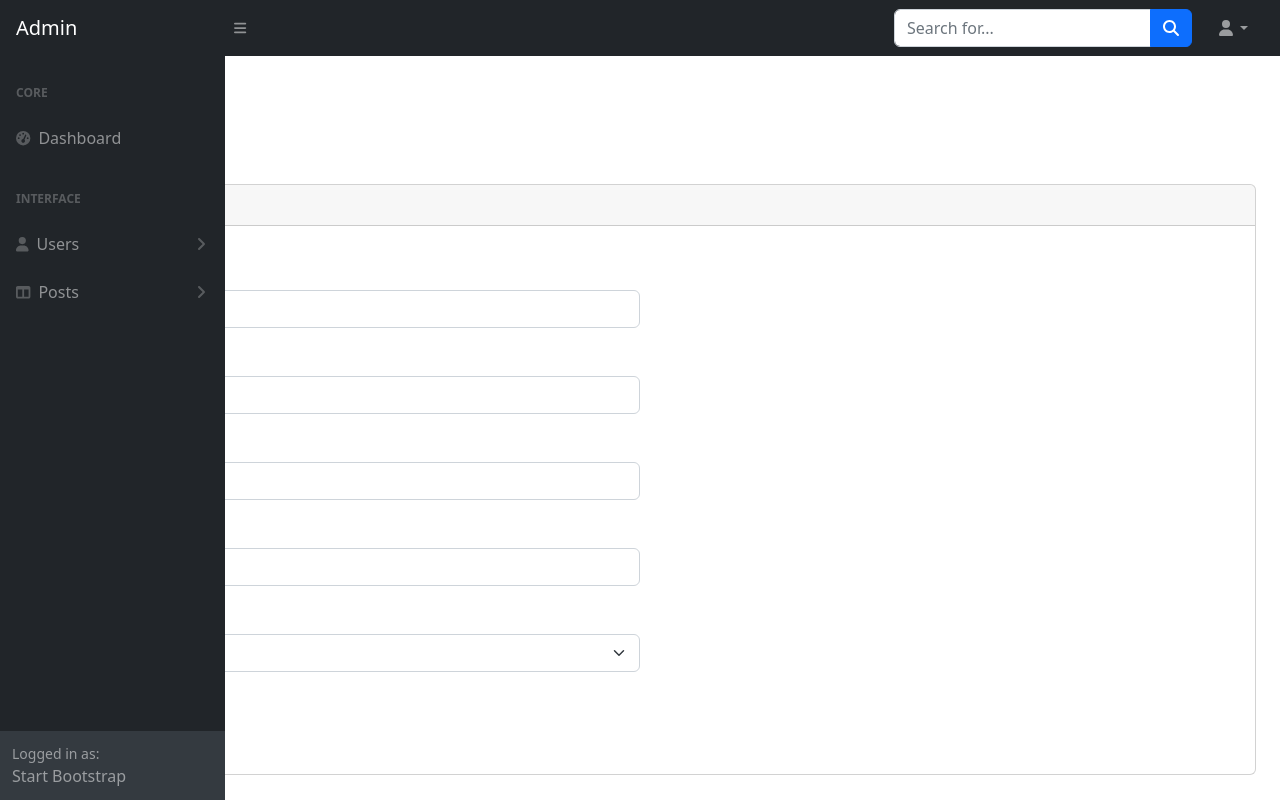
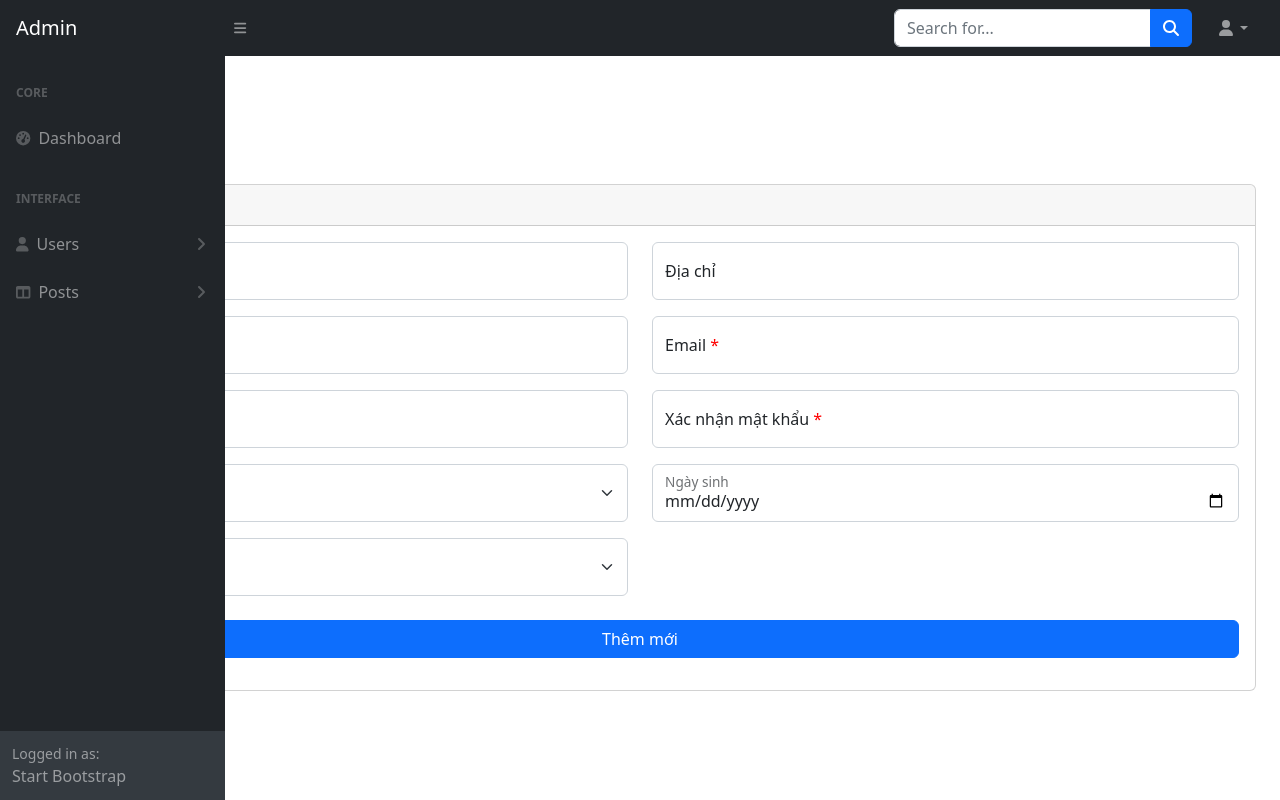
Before and after one commit to PhanVan-0011/website-eviet-front-end, a React (Create React App) app: page /user/add in a window 1280 px wide. Built offline with nearby package versions, Linux system fonts and the light colour scheme; sample sign-in values are in the browser's storage.

Commit message:
Update func User

```diff
--- a/src/components/Dashboard.js
+++ b/src/components/Dashboard.js
@@ -11,14 +11,14 @@ const Dashboard = () => {
     const dispatch = useDispatch();
     useEffect(() => {
         dispatch(actions.controlLoading(true)); // Bắt đầu loading
-        Promise.all([requestApi('/users', 'GET'), requestApi('/posts', 'GET')]).then((response) => {
+        Promise.all([requestApi('api/users', 'GET')]).then((response) => {
             setDashboardData({...dashboardData,
                 totalUser: response[0].data.total,
-                totalPost: response[1].data.total
+                // totalPost: response[1].data.total
             });
             dispatch(actions.controlLoading(false));
             console.log("User data: ", response[0].data);
-            console.log("Product data: ", response[1].data);
+            // console.log("Product data: ", response[1].data);
         }
         ).catch((error) => {
             dispatch(actions.controlLoading(false));
--- a/src/components/Login.js
+++ b/src/components/Login.js
@@ -28,7 +28,8 @@ const Login = () => {
             dispatch(actions.controlLoading(true)); // Bắt đầu loading
             requestApi('api/login', 'POST', loginData).then((response) => {
                 console.log("Login response: ", response);
-                localStorage.setItem('access_token', response.data.access_token); // Lưu token vào localStorage
+                localStorage.setItem('access_token', response.data.data.access_token); // Lưu token vào localStorage
+                console.log(localStorage.getItem('access_token'));
                 // localStorage.setItem('refresh_token', response.data.refresh_token);
                  // Lưu token vào localStorage
                  console.log("Login success: ");
--- a/src/components/user/UserAdd.js
+++ b/src/components/user/UserAdd.js
@@ -17,7 +17,7 @@ const UserAdd = () => {
     const handleSubmitForm = async (data) => {
        try {
          dispatch(actions.controlLoading(true));
-        const response = await requestApi('/users/create', 'POST', data);
+        const response = await requestApi('api/users/create', 'POST', data);
         dispatch(actions.controlLoading(false));
 
         toast.success("Create user success", { position: "top-right" , autoClose: 1000});
@@ -56,41 +56,152 @@ const UserAdd = () => {
                     <div className='card-body'>
                         <div className='mb-3 row'>
                             <form onSubmit={handleSubmit(handleSubmitForm)}>
+    <div className="row mb-3">
         <div className="col-md-6">
-                                    <div className="mb-3 mt-3">
-                                        <label htmlFor="firstName" className="form-label">Firstname</label>
-                                        <input {...register('firstName', {required: 'Firstname is required'})} type="text" className="form-control" id="firstName" placeholder="Enter firstname" />
-                                        {errors.firstName && <p style={{color: 'red'}}>{errors.firstName.message}</p>}
+            <div className="form-floating mb-3 mb-md-0">
+                <input
+                    className="form-control"
+                    id="inputName"
+                    {...register('name', { required: 'Tên người dùng là bắt buộc' })}
+                    placeholder="Nhập tên người dùng"
+                />
+                <label htmlFor="inputName">
+                    Tên người dùng <span style={{color: 'red'}}>*</span>
+                </label>
+                {errors.name && <div className="text-danger">{errors.name.message}</div>}
             </div>
-                                    <div className="mb-3">
-                                        <label htmlFor="lastName" className="form-label">Lastname</label>
-                                        <input {...register('lastName', {required: 'Lastname is required'})} type="text" className="form-control" id="lastName" placeholder="Enter lastname" />
-                                         {errors.lastName && <p style={{color: 'red'}}>{errors.lastName.message}</p>}
         </div>
-                                    <div className="mb-3">
-                                        <label htmlFor="email" className="form-label">Email</label>
-                                        <input {...register('email', { required: 'Email is required'}, {
+        <div className="col-md-6">
+            <div className="form-floating">
+                <input
+                    className="form-control"
+                    id="inputAddress"
+                    {...register('address')}
+                    placeholder="Nhập địa chỉ"
+                />
+                <label htmlFor="inputAddress">Địa chỉ</label>
+            </div>
+        </div>
+    </div>
 
-                                        })} type="email" className="form-control" id="email" placeholder="Enter email" />
-                                        {errors.email && <p style={{color: 'red'}}>{errors.email.message}</p>}
+    <div className="row mb-3">
+        <div className="col-md-6">
+            <div className="form-floating mb-3 mb-md-0">
+                <input
+                    className="form-control"
+                    id="inputPhone"
+                    {...register('phone', { required: 'Số điện thoại là bắt buộc' })}
+                    placeholder="Nhập số điện thoại"
+                />
+                <label htmlFor="inputPhone">
+                    Số điện thoại <span style={{color: 'red'}}>*</span>
+                </label>
+                {errors.phone && <div className="text-danger">{errors.phone.message}</div>}
             </div>
-                                    <div className="mb-3">
-                                        <label htmlFor="passWord" className="form-label">Password</label>
-                                        <input {...register('passWord', { required: 'Password is required' })} type="passWord" className="form-control" id="passWord" placeholder="Enter password" />
-                                         {errors.passWord && <p style={{color: 'red'}}>{errors.passWord.message}</p>}
         </div>
-                                    <div className="mb-3">
-                                        <label htmlFor="status" className="form-label">Status</label>
-                                        <select className="form-select" id="status" {...register('status')}>
-                                            <option value="1">Active</option>
-                                            <option value="0">Inactive</option>
+        <div className="col-md-6">
+            <div className="form-floating">
+                <input
+                    className="form-control"
+                    id="inputEmail"
+                    type="email"
+                    {...register('email', { required: 'Email là bắt buộc' })}
+                    placeholder="Nhập email"
+                />
+                <label htmlFor="inputEmail">
+                    Email <span style={{color: 'red'}}>*</span>
+                </label>
+                {errors.email && <div className="text-danger">{errors.email.message}</div>}
+            </div>
+        </div>
+    </div>
+
+    <div className="row mb-3">
+        <div className="col-md-6">
+            <div className="form-floating mb-3 mb-md-0">
+                <input
+                    className="form-control"
+                    id="inputPassword"
+                    type="password"
+                    {...register('password', { required: 'Mật khẩu là bắt buộc' })}
+                    placeholder="Nhập mật khẩu"
+                />
+                <label htmlFor="inputPassword">
+                    Mật khẩu <span style={{color: 'red'}}>*</span>
+                </label>
+                {errors.password && <div className="text-danger">{errors.password.message}</div>}
+            </div>
+        </div>
+        <div className="col-md-6">
+            <div className="form-floating mb-3 mb-md-0">
+                <input
+                    className="form-control"
+                    id="inputPasswordConfirm"
+                    type="password"
+                    {...register('password_confirmation', { required: 'Vui lòng xác nhận mật khẩu' })}
+                    placeholder="Xác nhận mật khẩu"
+                />
+                <label htmlFor="inputPasswordConfirm">
+                    Xác nhận mật khẩu <span style={{color: 'red'}}>*</span>
+                </label>
+                {errors.password_confirmation && <div className="text-danger">{errors.password_confirmation.message}</div>}
+            </div>
+        </div>
+    </div>
+
+    <div className="row mb-3">
+        <div className="col-md-6">
+            <div className="form-floating mb-3 mb-md-0">
+                <select
+                    className="form-select"
+                    id="inputGender"
+                    {...register('gender')}
+                    defaultValue=""
+                >
+                    <option value="" disabled>Chọn giới tính</option>
+                    <option value="male">Nam</option>
+                    <option value="female">Nữ</option>
+                    <option value="other">Khác</option>
                 </select>
+                <label htmlFor="inputGender">Giới tính</label>
+            </div>
+        </div>
+        <div className="col-md-6">
+            <div className="form-floating">
+                <input
+                    className="form-control"
+                    id="inputDob"
+                    type="date"
+                    {...register('date_of_birth')}
+                    placeholder="Ngày sinh"
+                />
+                <label htmlFor="inputDob">Ngày sinh</label>
+            </div>
+        </div>
+    </div>
 
+    <div className="row mb-3">
+        <div className="col-md-6">
+            <div className="form-floating mb-3 mb-md-0">
+                <select className="form-select" id="is_active" {...register('is_active', { required: true })}>
+                    <option value="1">Hoạt động</option>
+                    <option value="0">Chưa Hoạt động</option>
+                </select>
+                <label htmlFor="is_active">Hoạt động</label>
             </div>
-                                    <button type="submit" className="btn btn-primary mt-3" disabled={isSubmitting}>{isSubmitting ? "Submitting..." : "Submit"}</button>
+        </div>
+
     </div>
 
 
+
+    <div className="mt-4 mb-0">
+        <div className="d-grid">
+            <button className="btn btn-primary btn-block" type="submit" disabled={isSubmitting}>
+                {isSubmitting ? "Đang gửi..." : "Thêm mới"}
+            </button>
+        </div>
+    </div>
 </form>
                         </div>
                     </div>
--- a/src/components/user/UserList.js
+++ b/src/components/user/UserList.js
@@ -21,17 +21,24 @@ const UserList = () => {
     const [refresh, setRefresh] = useState(Date.now());
 
     const columns = [
-        {title: "ID", element: row => row.id},
-        {title: "First Name", element: row => row.firstName},
-        {title: "Last Name", element: row => row.lastName},
-        {title: "Email", element: row => row.email},
-        {title: "CreatedAt", element: row => row.createdAt},
-        {title: "UpdatedAt", element: row => row.updatedAt},
-        {title: "Action", element: row => (<>
-
-            <Link className="btn btn-primary btn-sm me-1" to={`/user/${row.id}`}><i className="fas fa-edit"></i></Link>
-            <button className="btn btn-danger btn-sm me-1" onClick={() => handleDelete(row.id)}><i className="fas fa-trash"></i></button>
-        </>)}
+        { title: "ID", element: row => row.id },
+        { title: "Tên", element: row => row.name },
+        { title: "Email", element: row => row.email },
+        { title: "Số điện thoại", element: row => row.phone },
+        { title: "Giới tính", element: row => row.gender === "male" ? "Nam" : row.gender === "female" ? "Nữ" : "Khác" },
+        { title: "Ngày sinh", element: row => row.date_of_birth ? row.date_of_birth : "" },
+        // { title: "Kích hoạt", element: row => row.is_active ? "Đã kích hoạt" : "Chưa kích hoạt" },
+        // { title: "Xác thực", element: row => row.is_verified ? "Đã xác thực" : "Chưa xác thực" },
+        { title: "Ngày tạo", element: row => row.created_at },
+        { title: "Ngày cập nhật", element: row => row.updated_at },
+        {
+            title: "Action", element: row => (
+                <>
+                    <Link className="btn btn-primary btn-sm me-1" to={`/user/${row.id}`}><i className="fas fa-edit"></i></Link>
+                    <button className="btn btn-danger btn-sm me-1" onClick={() => handleDelete(row.id)}><i className="fas fa-trash"></i></button>
+                </>
+            )
+        }
     ];
     // Handle single Delete
     const handleDelete = (id) => {
@@ -48,7 +55,7 @@ const UserList = () => {
     const requestApiDelete = () => {
         dispatch(actions.controlLoading(true)); // Bắt đầu loading
         if(typeDelete === 'single'){
-            requestApi(`/users/delete/${itemDelete}`, 'DELETE', []).then((response) => {
+            requestApi(`api/users/${itemDelete}`, 'DELETE', []).then((response) => {
                 console.log("Delete user response: ", response.data);
                 setShowModal(false);
                 dispatch(actions.controlLoading(false));
@@ -61,7 +68,7 @@ const UserList = () => {
             )
 
         }else{
-            requestApi(`/users/multi-delete?ids=${selectedRows.toString()}`, 'DELETE', []).then((response) => {
+            requestApi(`api/users/multi-delete?ids=${selectedRows.toString()}`, 'DELETE', []).then((response) => {
                 console.log("Delete user response: ", response.data);
                 setShowModal(false);
                 dispatch(actions.controlLoading(false));
@@ -79,7 +86,7 @@ const UserList = () => {
     useEffect(() => {
         const query = `?limit=${itemOfPage}&page=${currentPage}&keyword=${searchText}`;
         dispatch(actions.controlLoading(true)); // Bắt đầu loading
-        requestApi(`/users${query}`, 'GET', []).then((response) => {
+        requestApi(`api/users${query}`, 'GET', []).then((response) => {
             dispatch(actions.controlLoading(false));
             setUsers(response.data.data);
             setNumOfPages(response.data.last_page);
```
Lines whose indentation alone changed are shown as unchanged.
